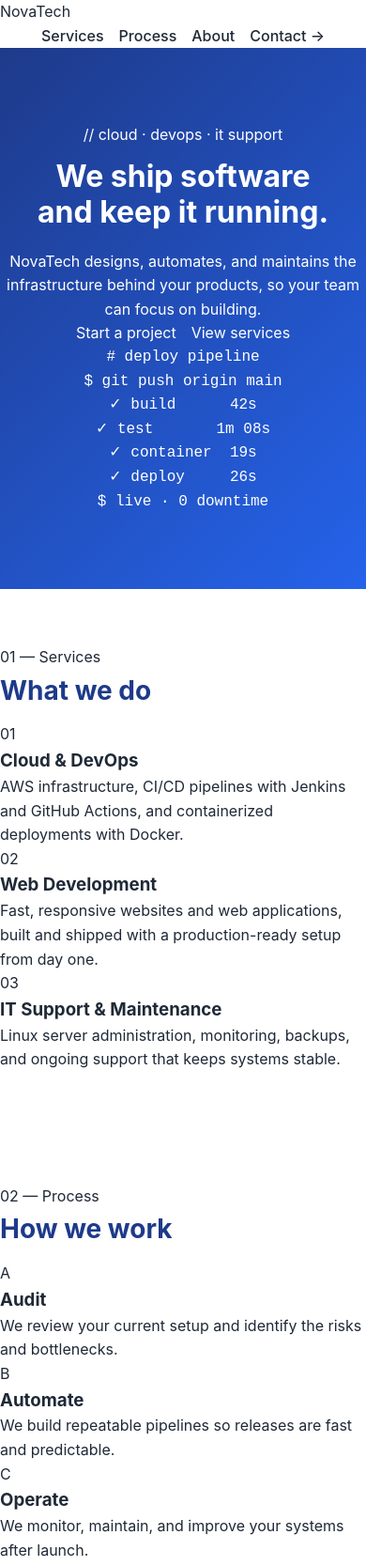
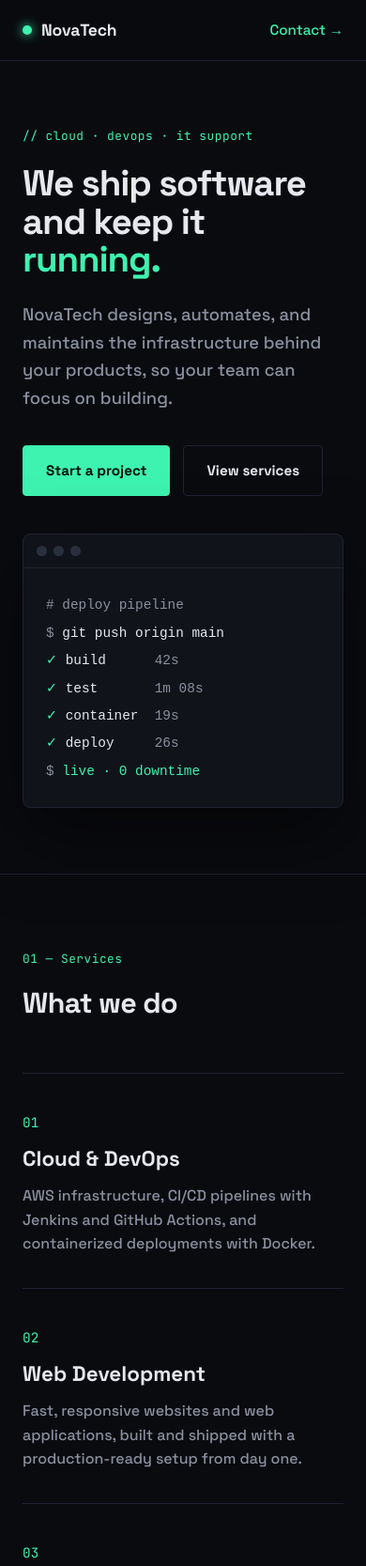
Before and after one commit to aiswaryapk12-bot/company-website, a plain HTML site: page index.html in a window 390 px wide. Shown: the top 1667 px of the page at 94% size. Drawn offline with Linux system fonts and the light colour scheme.

Commit message:
Update style.css

```diff
--- a/style.css
+++ b/style.css
@@ -1,276 +1,301 @@
 :root {
-  --primary: #1e3a8a;
-  --accent: #2563eb;
-  --text: #1f2937;
-  --muted: #6b7280;
-  --bg: #ffffff;
-  --bg-alt: #f5f7fb;
-  --radius: 10px;
-  --shadow: 0 10px 30px rgba(15, 23, 42, 0.08);
+  --bg: #0a0b0f;
+  --bg-2: #11131a;
+  --line: #1f2330;
+  --text: #e6e8ee;
+  --muted: #8b90a0;
+  --accent: #3ef2b0;
+  --accent-dim: rgba(62, 242, 176, 0.12);
+  --max: 1140px;
 }
 
 * { box-sizing: border-box; margin: 0; padding: 0; }
-
 html { scroll-behavior: smooth; }
 
 body {
-  font-family: "Inter", system-ui, -apple-system, Segoe UI, Roboto, sans-serif;
+  font-family: "Space Grotesk", system-ui, sans-serif;
   font-size: 1rem;
   line-height: 1.6;
   color: var(--text);
   background: var(--bg);
+  -webkit-font-smoothing: antialiased;
 }
 
-img { max-width: 100%; height: auto; display: block; }
 a { color: inherit; text-decoration: none; }
 
-.container {
-  max-width: 1100px;
+.wrap {
+  max-width: var(--max);
   margin: 0 auto;
-  padding: 0 20px;
+  padding: 0 24px;
 }
 
-/* Header */
-.site-header {
+.mono, .label, pre, .terminal, .step span, .contact-line {
+  font-family: "JetBrains Mono", ui-monospace, monospace;
+}
+
+/* Top bar */
+.topbar {
   position: sticky;
   top: 0;
-  z-index: 100;
-  background: rgba(255, 255, 255, 0.95);
-  backdrop-filter: blur(8px);
-  border-bottom: 1px solid #e5e7eb;
+  z-index: 50;
+  background: rgba(10, 11, 15, 0.85);
+  backdrop-filter: blur(10px);
+  border-bottom: 1px solid var(--line);
 }
-.nav-wrap {
+.bar-inner {
+  display: flex;
+  justify-content: space-between;
+  align-items: center;
+  height: 64px;
+}
+.brand {
   display: flex;
   align-items: center;
-  justify-content: space-between;
-  height: 70px;
+  gap: 10px;
+  font-weight: 700;
+  font-size: 1.1rem;
+  letter-spacing: -0.01em;
 }
-.logo {
-  font-weight: 700;
-  font-size: 1.25rem;
-  color: var(--primary);
+.dot {
+  width: 10px;
+  height: 10px;
+  border-radius: 50%;
+  background: var(--accent);
+  box-shadow: 0 0 12px var(--accent);
 }
-nav {
-  display: flex;
-  align-items: center;
-  gap: 28px;
-  font-weight: 500;
-}
-nav a:not(.btn):hover { color: var(--accent); }
+nav { display: flex; gap: 28px; align-items: center; font-size: 0.95rem; color: var(--muted); }
+nav a:hover { color: var(--text); }
+.nav-cta { color: var(--accent) !important; }
 
 /* Buttons */
-.btn {
+.btn-primary, .btn-ghost {
   display: inline-block;
-  padding: 12px 24px;
+  padding: 14px 24px;
+  border-radius: 4px;
+  font-weight: 600;
+  font-size: 0.95rem;
+  cursor: pointer;
+  transition: transform 0.2s, background 0.2s, color 0.2s, border-color 0.2s;
+}
+.btn-primary {
   background: var(--accent);
-  color: #fff;
-  border: 2px solid var(--accent);
-  border-radius: 6px;
-  font-weight: 600;
-  font-size: 1rem;
-  cursor: pointer;
-  transition: background 0.2s, color 0.2s, transform 0.2s;
+  color: #04110c;
+  border: 1px solid var(--accent);
 }
-.btn:hover {
-  background: var(--primary);
-  border-color: var(--primary);
-  transform: translateY(-2px);
+.btn-primary:hover { transform: translateY(-2px); box-shadow: 0 8px 24px rgba(62, 242, 176, 0.25); }
+.btn-ghost {
+  border: 1px solid var(--line);
+  color: var(--text);
 }
-.btn-small { padding: 8px 16px; font-size: 0.9rem; }
-.btn-outline {
-  background: transparent;
-  color: var(--accent);
-}
-.btn-outline:hover {
-  background: var(--accent);
-  color: #fff;
-}
+.btn-ghost:hover { border-color: var(--accent); color: var(--accent); }
 
 /* Hero */
-.hero {
-  padding: 120px 0 110px;
-  background: linear-gradient(135deg, #1e3a8a 0%, #2563eb 100%);
-  color: #fff;
-  text-align: center;
-}
-.hero h1 {
-  font-size: clamp(2rem, 5vw, 3.25rem);
-  font-weight: 700;
-  line-height: 1.2;
-  max-width: 760px;
-  margin: 12px auto 20px;
-}
-.hero-text {
-  font-size: 1.1rem;
-  max-width: 620px;
-  margin: 0 auto 36px;
-  opacity: 0.9;
-}
-.hero-actions {
-  display: flex;
-  justify-content: center;
-  gap: 16px;
-  flex-wrap: wrap;
-}
-.hero .btn {
-  background: #fff;
-  color: var(--primary);
-  border-color: #fff;
-}
-.hero .btn:hover {
-  background: #e0e7ff;
-  border-color: #e0e7ff;
-}
-.hero .btn-outline {
-  background: transparent;
-  color: #fff;
-  border-color: #fff;
-}
-.hero .btn-outline:hover {
-  background: #fff;
-  color: var(--primary);
-}
-
-.eyebrow {
-  text-transform: uppercase;
-  letter-spacing: 1.5px;
-  font-size: 0.8rem;
-  font-weight: 600;
-  color: var(--accent);
-  margin-bottom: 8px;
-}
-.hero .eyebrow { color: #bfdbfe; }
-
-/* Sections */
-.section { padding: 80px 0; }
-.section-alt { background: var(--bg-alt); }
-.section-head {
-  text-align: center;
-  max-width: 640px;
-  margin: 0 auto 48px;
-}
-.section-head h2,
-.section h2 {
-  font-size: clamp(1.75rem, 3.5vw, 2.5rem);
-  color: var(--primary);
-  margin-bottom: 12px;
-}
-.section-head p:not(.eyebrow) { color: var(--muted); }
-
-/* Cards */
-.cards {
+.hero { padding: 110px 0 100px; }
+.hero-grid {
   display: grid;
-  grid-template-columns: repeat(auto-fit, minmax(260px, 1fr));
-  gap: 24px;
-}
-.card {
-  background: #fff;
-  padding: 36px 30px;
-  border-radius: var(--radius);
-  box-shadow: var(--shadow);
-  border-top: 4px solid var(--accent);
-  transition: transform 0.2s;
-}
-.card:hover { transform: translateY(-6px); }
-.card h3 {
-  font-size: 1.25rem;
-  color: var(--primary);
-  margin-bottom: 10px;
-}
-.card p { color: var(--muted); }
-
-/* About */
-.about {
-  display: grid;
-  grid-template-columns: repeat(auto-fit, minmax(300px, 1fr));
+  grid-template-columns: 1.1fr 1fr;
   gap: 60px;
   align-items: center;
 }
-.about h2 {
-  font-size: clamp(1.75rem, 3.5vw, 2.5rem);
-  color: var(--primary);
-  margin-bottom: 16px;
+.label {
+  font-size: 0.8rem;
+  color: var(--accent);
+  letter-spacing: 0.04em;
+  margin-bottom: 20px;
+  display: block;
 }
-.about p { color: var(--muted); margin-bottom: 20px; }
-.checklist { list-style: none; }
-.checklist li {
-  padding-left: 30px;
-  position: relative;
-  margin-bottom: 12px;
-  font-weight: 500;
+.hero h1 {
+  font-size: clamp(2.4rem, 5.5vw, 4.2rem);
+  line-height: 1.05;
+  letter-spacing: -0.03em;
+  font-weight: 700;
+  margin-bottom: 24px;
 }
-.checklist li::before {
-  content: "✓";
-  position: absolute;
-  left: 0;
-  color: var(--accent);
+.hl { color: var(--accent); }
+.lead {
+  font-size: 1.15rem;
+  color: var(--muted);
+  max-width: 520px;
+  margin-bottom: 36px;
+}
+.hero-actions { display: flex; gap: 14px; flex-wrap: wrap; }
+
+/* Terminal */
+.terminal {
+  background: var(--bg-2);
+  border: 1px solid var(--line);
+  border-radius: 8px;
+  overflow: hidden;
+  box-shadow: 0 30px 80px rgba(0, 0, 0, 0.5);
+}
+.term-bar {
+  display: flex;
+  gap: 7px;
+  padding: 12px 14px;
+  border-bottom: 1px solid var(--line);
+}
+.term-bar span {
+  width: 11px;
+  height: 11px;
+  border-radius: 50%;
+  background: #2a2f3d;
+}
+.terminal pre {
+  padding: 24px;
+  font-size: 0.9rem;
+  line-height: 1.9;
+  color: var(--text);
+  overflow-x: auto;
+}
+.c { color: var(--muted); }
+.p { color: var(--muted); }
+.ok { color: var(--accent); }
+.t { color: var(--muted); }
+
+/* Sections */
+.section { padding: 110px 0; border-top: 1px solid var(--line); }
+.section-tint { background: var(--bg-2); }
+.sec-head { margin-bottom: 56px; }
+.sec-head h2,
+.about h2,
+.contact-grid h2 {
+  font-size: clamp(1.9rem, 4vw, 2.8rem);
+  letter-spacing: -0.02em;
+  line-height: 1.15;
   font-weight: 700;
 }
 
+/* Services */
+.service-list { list-style: none; }
+.service-list li {
+  display: grid;
+  grid-template-columns: 80px 1fr;
+  gap: 24px;
+  padding: 34px 0;
+  border-top: 1px solid var(--line);
+  transition: padding-left 0.3s;
+}
+.service-list li:last-child { border-bottom: 1px solid var(--line); }
+.service-list li:hover { padding-left: 12px; }
+.num {
+  font-family: "JetBrains Mono", monospace;
+  color: var(--accent);
+  font-size: 0.9rem;
+  padding-top: 6px;
+}
+.service-list h3 {
+  font-size: 1.4rem;
+  font-weight: 600;
+  margin-bottom: 8px;
+}
+.service-list p { color: var(--muted); max-width: 640px; }
+
+/* Process */
+.steps {
+  display: grid;
+  grid-template-columns: repeat(auto-fit, minmax(240px, 1fr));
+  gap: 20px;
+}
+.step {
+  background: var(--bg);
+  border: 1px solid var(--line);
+  border-radius: 8px;
+  padding: 32px 28px;
+  transition: border-color 0.2s, transform 0.2s;
+}
+.step:hover { border-color: var(--accent); transform: translateY(-4px); }
+.step span {
+  display: inline-grid;
+  place-items: center;
+  width: 36px;
+  height: 36px;
+  border-radius: 6px;
+  background: var(--accent-dim);
+  color: var(--accent);
+  margin-bottom: 20px;
+}
+.step h3 { font-size: 1.25rem; margin-bottom: 8px; }
+.step p { color: var(--muted); }
+
+/* About */
+.about-grid {
+  display: grid;
+  grid-template-columns: 1fr 1fr;
+  gap: 60px;
+  align-items: center;
+}
+.body-text { color: var(--muted); margin-top: 20px; max-width: 520px; }
 .stats {
   display: grid;
   grid-template-columns: 1fr 1fr;
-  gap: 20px;
+  border-top: 1px solid var(--line);
+  border-left: 1px solid var(--line);
 }
-.stat {
-  background: #fff;
-  padding: 30px 20px;
-  border-radius: var(--radius);
-  box-shadow: var(--shadow);
-  text-align: center;
-  color: var(--muted);
-  font-weight: 500;
+.stats > div {
+  padding: 36px 28px;
+  border-right: 1px solid var(--line);
+  border-bottom: 1px solid var(--line);
 }
-.stat span {
-  display: block;
-  font-size: 2.25rem;
+.stats dt {
+  font-size: 2.6rem;
   font-weight: 700;
   color: var(--accent);
+  letter-spacing: -0.02em;
+  line-height: 1.1;
 }
+.stats dd { color: var(--muted); margin-top: 8px; font-size: 0.95rem; }
 
-/* Contact form */
-.contact-form {
-  max-width: 680px;
-  margin: 0 auto;
+/* Contact */
+.contact-grid {
   display: grid;
-  gap: 16px;
+  grid-template-columns: 1fr 1fr;
+  gap: 60px;
+  align-items: start;
 }
-.form-row {
-  display: grid;
-  grid-template-columns: repeat(auto-fit, minmax(220px, 1fr));
-  gap: 16px;
-}
+.contact-line { margin-top: 28px; color: var(--accent); }
+.contact-form { display: grid; gap: 14px; }
 .contact-form input,
 .contact-form textarea {
   width: 100%;
-  padding: 14px 16px;
+  padding: 16px;
   font: inherit;
-  border: 1px solid #d1d5db;
-  border-radius: 6px;
-  background: #fff;
-  transition: border-color 0.2s, box-shadow 0.2s;
+  color: var(--text);
+  background: var(--bg);
+  border: 1px solid var(--line);
+  border-radius: 4px;
+  transition: border-color 0.2s;
 }
+.contact-form input::placeholder,
+.contact-form textarea::placeholder { color: #565b6b; }
 .contact-form input:focus,
 .contact-form textarea:focus {
   outline: none;
   border-color: var(--accent);
-  box-shadow: 0 0 0 3px rgba(37, 99, 235, 0.15);
 }
-.contact-form .btn { justify-self: start; cursor: pointer; }
+.contact-form .btn-primary { justify-self: start; cursor: pointer; }
 
 /* Footer */
-.site-footer {
-  background: var(--primary);
-  color: #cbd5e1;
-  text-align: center;
+.footer {
+  border-top: 1px solid var(--line);
   padding: 28px 0;
   font-size: 0.9rem;
+  color: var(--muted);
+}
+.footer .wrap {
+  display: flex;
+  justify-content: space-between;
+  flex-wrap: wrap;
+  gap: 12px;
 }
 
-/* Mobile */
+/* Responsive */
+@media (max-width: 860px) {
+  .hero-grid, .about-grid, .contact-grid { grid-template-columns: 1fr; gap: 40px; }
+  .terminal { order: 2; }
+}
 @media (max-width: 640px) {
-  .nav-wrap { height: auto; padding: 14px 0; flex-direction: column; gap: 12px; }
-  nav { gap: 16px; flex-wrap: wrap; justify-content: center; }
-  .hero { padding: 80px 0; }
-  .section { padding: 60px 0; }
+  nav a:not(.nav-cta) { display: none; }
+  .section { padding: 80px 0; }
+  .service-list li { grid-template-columns: 1fr; gap: 10px; }
+  .hero { padding: 70px 0; }
 }
```
